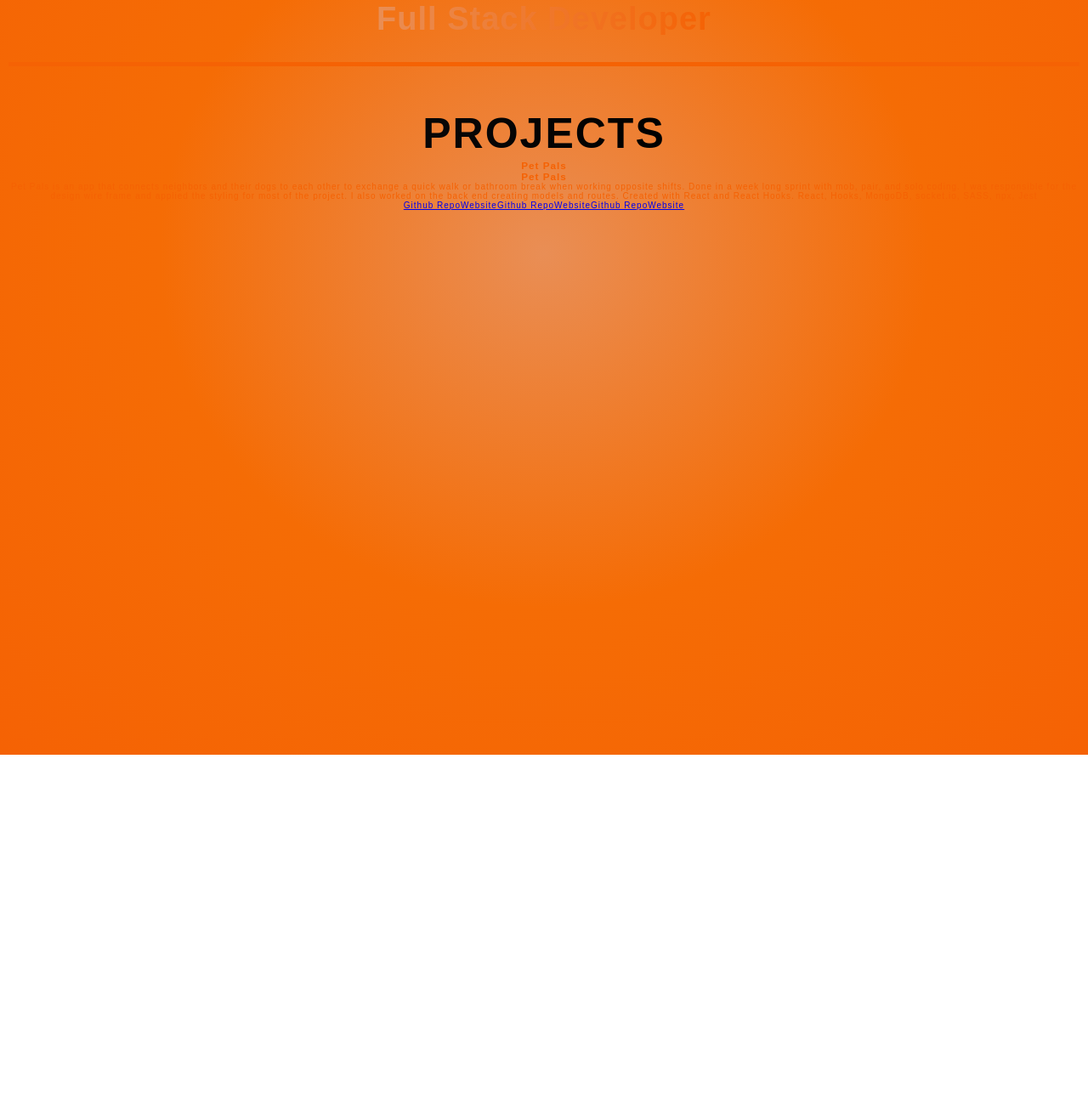
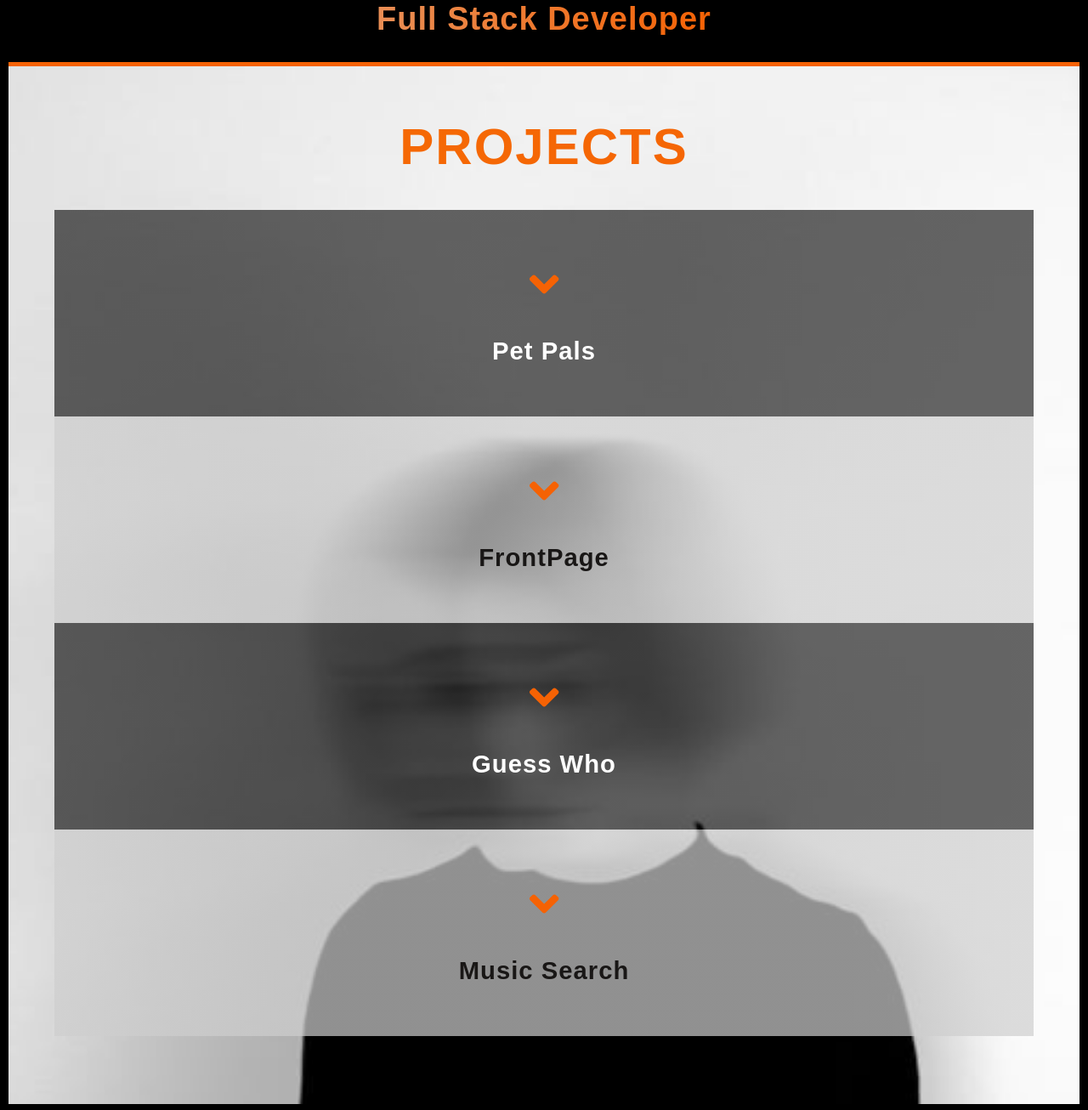
Before and after one commit to evestockstill/evestockstill, a React app: page / in a window 1280 px wide. Shown: the part 292-1598 px from the top of the page at 85% size. Before the commit the page ends 1180 px from the top, so only its background shows below. Built offline with nearby package versions, Linux system fonts and the light colour scheme; a web font is replaced by a local one.

Commit message:
made hover effects for projects

```diff
--- a/src/components/App.js
+++ b/src/components/App.js
@@ -2,13 +2,13 @@ import React from 'react';
 import { BrowserRouter as Router, Route } from 'react-router-dom';
 import { library } from '@fortawesome/fontawesome-svg-core';
 import { fab } from '@fortawesome/free-brands-svg-icons';
-import { faUser, faCoffee } from '@fortawesome/free-solid-svg-icons';
+import { faUser, faAngleDown } from '@fortawesome/free-solid-svg-icons';
 import  Resume  from '../components/resume/Resume';
 // import  Header from '../components/header/Header';
 import MainPage from '../components/mainPage/MainPage';
 // import Nav from '../components/nav/Nav';
 
-library.add(fab, faUser, faCoffee);
+library.add(fab, faUser, faAngleDown);
 
 export default function App() {
   return (
--- a/src/components/abstract/animate.scss
+++ b/src/components/abstract/animate.scss
@@ -70,3 +70,8 @@
 		text-shadow: none;
 	}
 }
+@keyframes move {
+  20%, 100% {
+    transform: translateY(-40rem, 0);
+  }
+}
--- a/src/components/abstract/base.scss
+++ b/src/components/abstract/base.scss
@@ -7,7 +7,7 @@
   box-sizing: inherit;
 }html {
  font-family: quiche-sans,sans-serif;
-font-weight: 400;
+font-weight: 600;
 font-style: normal;
 letter-spacing: .1rem;
   font-size: 62.5%; }
@@ -23,10 +23,10 @@ letter-spacing: .1rem;
 
 body {
   box-sizing: border-box;
+  color: black;
   background: black;
-  color:$yellow1;
 //  background: radial-gradient($blue2, $blue);
- background: radial-gradient( $orange3, $orange2, $orange1);
+//  background: radial-gradient( $orange3, $orange2, $orange1);
   padding: 1rem;
 }
   @media (max-width: 56.25em) {
--- a/src/components/header/Header.scss
+++ b/src/components/header/Header.scss
@@ -104,7 +104,7 @@
       animation: moveInLeft 1s ease-out, flicker 2.2s linear infinite;
       letter-spacing: 0.2rem;
       @include respond(phone) {
-        color: $black;
+        color: $orange1;
       }
     }
   }
--- a/src/components/nav/Nav.scss
+++ b/src/components/nav/Nav.scss
@@ -49,7 +49,7 @@ color: $orange1;
    padding: 1.5rem 1rem 0 1rem;
    color: $orange1;
    @include respond(phone) {
-     font-size: 1.2rem;
+     font-size: 1.5rem;
      padding: 2.5rem .7rem 0 .7rem;
    }
    &:hover {
--- a/src/components/project/Project.js
+++ b/src/components/project/Project.js
@@ -1,8 +1,8 @@
 import React from 'react';
 import './Project.scss';
 import { FontAwesomeIcon } from '@fortawesome/react-fontawesome';
+// import pet from '../assets/pattern.jpeg';
 
-import { Link } from 'react-router-dom';
 
 const Project = () => {
   const githubPet = (
@@ -14,12 +14,14 @@ const Project = () => {
       Github Repo
     </a>
   );
-  const petweb = (
+  const petWeb = (
     <a
       target='_self'
       href='https://pet-pals-staging.netlify.com/'
       className='linkbtn'
-    >Website</a>
+    >
+      Website
+    </a>
   );
   const githubMusic = (
     <a
@@ -30,15 +32,12 @@ const Project = () => {
       Github Repo
     </a>
   );
-  const musicweb = (
-    <a
-      href='https://elastic-goldberg-d50ed5.netlify.com'
-      className='linkbtn'
-    >
+  const musicWeb = (
+    <a href='https://elastic-goldberg-d50ed5.netlify.com' className='linkbtn'>
       Website
     </a>
   );
-  const gitfront = (
+  const gitFront = (
     <a
       target='_self'
       href='https://github.com/Alchemy-Frontpage'
@@ -47,7 +46,7 @@ const Project = () => {
       Github Repo
     </a>
   );
-  const frontweb = (
+  const frontWeb = (
     <a
       target='_self'
       href='https://front-pagenews.herokuapp.com/'
@@ -56,37 +55,48 @@ const Project = () => {
       Website
     </a>
   );
-//   const githubPet = (
-//     <a
-//       target='_self'
-//       href='https://github.com/Pet-Project-Alchemy'
-//       className='linkbtn'
-//     >
-//       Github Repo
-//     </a>
-//   );
-//   const petweb = (
-//     <a
-//       target='_self'
-//       href='https://pet-pals-staging.netlify.com/'
-//       className='linkbtn'
-//     >Website</a>
-//   );
+  const gitGuess = (
+    <a
+      target='_self'
+      href='https://github.com/The-Wild-Cards/guess-who'
+      className='linkbtn'
+    >
+      Github Repo
+    </a>
+  );
+  const guessWeb = (
+    <a
+      target='_self'
+      href='https://the-wild-cards.github.io/guess-who/'
+      className='linkbtn'
+    >
+      Website
+    </a>
+  );
+  const down = (
+    <FontAwesomeIcon
+      icon='angle-down'
+      className='fafa'
+      id='down'
+    ></FontAwesomeIcon>
+  );
   return (
     <>
-      <section className='section-main'>
+      <section id='projects'>
         <div className='title'>
           <div className='title-text'>
-            <h3 className='section-title'>Projects</h3>
+            <h1>Projects</h1>
           </div>
         </div>
         <div className='project-container'>
           <article className='project-item project-item-black'>
             <div className='front-text'>
+              {down}
               <h1>Pet Pals</h1>
             </div>
             <div className='back-text'>
               <h1>Pet Pals</h1>
+
               <p>
                 Pet Pals is an app that connects neighbors and their dogs to
                 each other to exchange a quick walk or bathroom break when
@@ -94,15 +104,67 @@ const Project = () => {
                 pair, and solo coding. I was responsible for the design wire
                 frame and applied the styling for most of the project. I also
                 worked on the back end creating models and routes. Created with
-                React and React Hooks. React, Hooks, MongoDB, socket.io, SASS,
-                npx, Jest
+                React, Hooks, MongoDB, socket.io, SASS, npx, Jest
               </p>
-              <span>{githubPet}</span>
-              <span>{petweb}</span>
-              <span>{githubMusic}</span>
-              <span>{musicweb}</span>
-              <span>{gitfront}</span>
-              <span>{frontweb}</span>
+              <button className='btn'>{githubPet}</button>
+              <button className='btn'>{petWeb}</button>
+            </div>
+          </article>
+          <article className='project-item project-item-white'>
+            <div className='front-text'>
+              {down}
+              <h1>FrontPage</h1>
+            </div>
+            <div className='back-text'>
+              <h1>FrontPage</h1>
+              <p>
+                Front-page is a news aggregating app with a Tinderesque
+                interface. Developed in a small team over a 4-day sprint. Built
+                using a mobile first design. Dev practices include mob, and pair
+                programing for an efficient and collaborative environment.
+                Created with HTML/CSS, JavaScript, PostgreSQL, Component
+                architecture, Q-Unit testing
+              </p>
+              <button className='btn'>{gitFront}</button>
+              <button className='btn'>{frontWeb}</button>
+            </div>
+          </article>
+          <article className='project-item project-item-black'>
+            <div className='front-text'>
+              {down}
+              <h1>Guess Who</h1>
+            </div>
+            <div className='back-text'>
+              <h1>Guess Who</h1>
+              <p>
+                Guess who? is a updated version of the old board game. Using
+                conscientious decisions to exclude gender and race questions
+                to reflect current times. Guess to eliminate characters until your turns are up or you can
+                enter the correct guess. Using local storage to persist user
+                data and leader boards. Responsible for the game board
+                animations and styling. Created with vanilla JavaScript,
+                HTML/CSS, local storage
+              </p>
+              <button className='btn'>{gitGuess}</button>
+              <button className='btn'>{guessWeb}</button>
+            </div>
+          </article>
+          <article className='project-item project-item-white'>
+            <div className='front-text'>
+              {down}
+              <h1>Music Search</h1>
+            </div>
+            <div className='back-text'>
+              <h1>Music Search</h1>
+              <p>
+                Music Search is a app that lets you search music artist by name.
+                Search through artist albums to find songs, choose song to
+                discover lyrics. Functionality create in a team of 3 in a 2 day
+                sprint. I designed the site in the next two days. Created with
+                React, custom Hooks, REST APIs, and PostCSS
+              </p>
+              <button className='btn'>{githubMusic}</button>
+              <button className='btn'>{musicWeb}</button>
             </div>
           </article>
         </div>
--- a/src/components/project/Project.scss
+++ b/src/components/project/Project.scss
@@ -1,21 +1,14 @@
-@import '../abstract/global.scss';
+@import "../abstract/global.scss";
 
-.section-main{
-//    background: linear-gradient(to right, $yellow1, $yellow2);
-    height:100vh;
-//     padding-bottom: 4rem;
-//   color: $darkgrey;
-//   font-size: 4rem;
+.title {
+  margin: 4rem 0;
+}
+.title-text {
   text-align: center;
-
-
-.section-title{
-  margin-top: 5rem;
-    font-size: 5rem;
+  font-size: 4em;
   text-transform: uppercase;
-    display: inline-block;
   font-weight: 700;
-    background-image: linear-gradient(to right,  $black,black);
+  background-image: linear-gradient(to right, $orange2, $orange1);
   -webkit-background-clip: text;
   background-clip: text;
   color: transparent;
@@ -26,12 +19,114 @@
     // margin-top: 3rem;
   }
   @include respond(phone) {
-      margin-top: 4rem;
+    // margin-bottom: 2rem;
   }
-
   &:hover {
     transform: skewY(3deg) skewX(15deg) scaleX(1.1);
     text-shadow: 0.5rem 1rem 2rem rgba($black, 0.2);
   }
 }
+
+
+#projects {
+  min-height: 100vh;
+  background: url("../assets/person.png");
+  background-size: cover;
+  background-repeat: no-repeat;
+  background-position: center;
+  background-attachment: fixed;
+  padding: 2rem 0 8rem 0;
 }
+
+  .project-container {
+    max-width: 90vw;
+    margin: 0 auto;
+    color:#e0e2db;
+  }
+
+  .project-item {
+    overflow: hidden;
+    position: relative;
+    padding: 6rem;
+    .fafa {
+      color: $orange1;
+      margin-bottom: 3.5rem;
+      font-size: 5.5rem;
+    }
+  }
+    .project-item-black {
+      background: linear-gradient($black-med, $black-med);
+      color: white;
+      a {
+    padding: 2rem;
+    font-size: 2rem;
+    color: white;
+    margin: 1rem;
+    text-decoration: none;
+
+  }
+    }
+
+   .project-item-white {
+      background: linear-gradient($whiteShadow1, $whiteShadow1);
+      color: #191716;
+      a {
+    padding: 2rem 2rem;
+    font-size: 2rem;
+    color: black;
+    margin: 1rem;
+    text-decoration: none;
+  }
+    }
+
+    .front-text {
+      text-align: center;
+      transition: transform 2s;
+      font-size: 2.5rem;
+
+    }
+    .back-text {
+      position: absolute;
+      bottom: -25.4em;
+      width: 75%;
+      margin: 0 auto;
+      height: 100%;
+      transition: bottom 2s;
+      padding: 3rem 0;
+      font-size: 1.3rem;
+
+      &:hover {
+        bottom: 0;
+      }
+      h1 {
+       margin-bottom: 2.2rem;
+       font-size: 2rem;
+       color: $orange1;
+     }
+    }
+  .back-text button {
+    margin: 2rem 1rem .5rem 1rem;
+      padding: 2.5rem, 2rem;
+      background: transparent;
+      border: 2px solid $orange1;
+        &:hover {
+        background: $orange1;
+      }
+
+  }
+  .project-item-white button {
+    background-color: $orange1;
+    &:hover {
+      background-color: $orange3;
+    }
+  }
+  .project-item:hover .front-text {
+    transform: translateY(-22rem);
+  }
+  .project-item:hover .back-text {
+bottom: 0;
+  }
+
+  .linkbtn {
+    padding: 1rem;
+  }
--- /dev/null
+++ b/src/components/siteLinks/SiteLinks.scss
@@ -0,0 +1 @@
+@import '../abstract/global.scss';
```
Also changed, not shown: src/components/abstract/variables.scss (+4 -8 lines), src/components/nav/Nav.js (+0 -10 lines), src/components/siteLinks/SiteLinks.js (added, +23 -0 lines), src/components/assets/city.png (added), src/components/assets/mirror.png (added), src/components/assets/person.png (added), src/components/assets/plain.png (added), src/components/assets/portland2.png (added), src/components/assets/red.png (added), src/components/assets/smallPetPals.png (added). Lines whose indentation alone changed are shown as unchanged.
